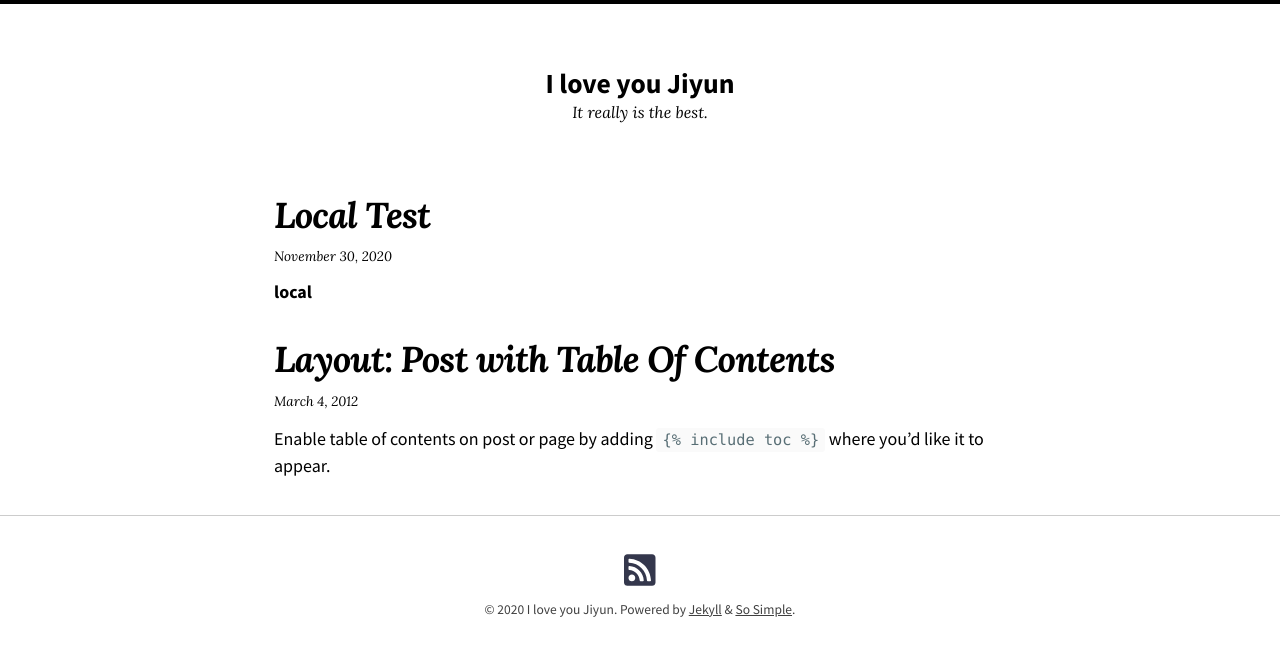
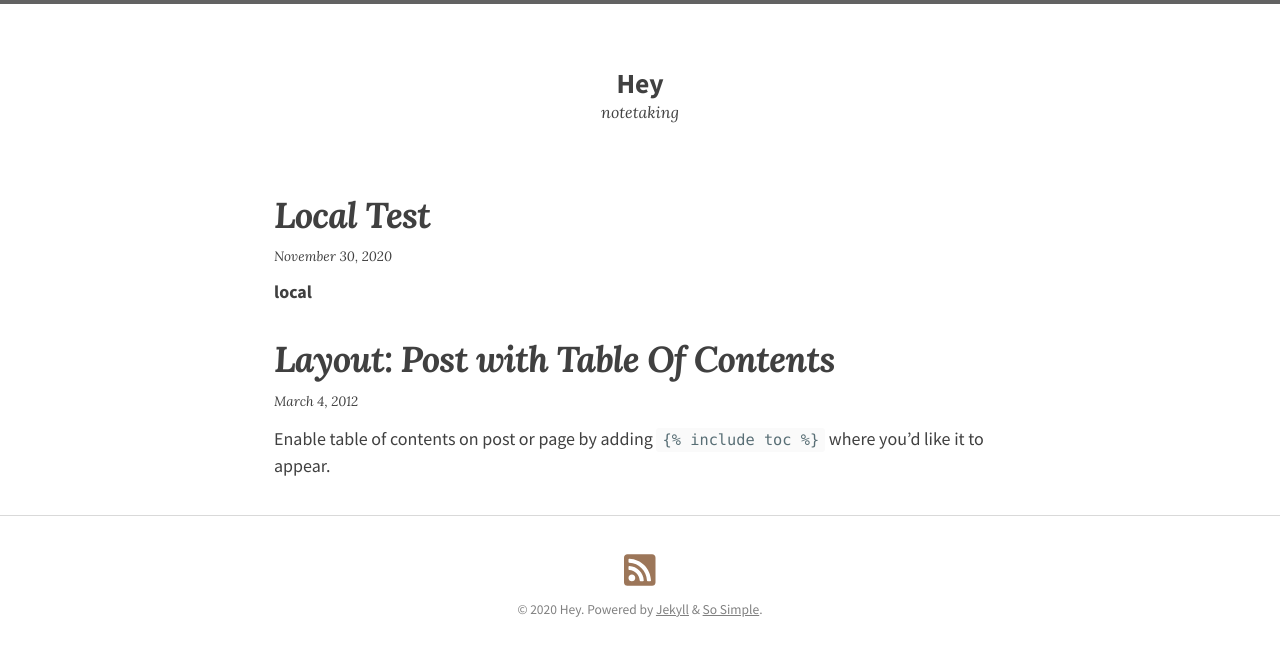
Before and after one commit to alatteaday/alatteaday.github.io, a Jekyll site: the page built from index.md, in a window 1280 px wide. Shown: the top 656 px of the page. Built offline with Jekyll 4.4.1, drawn with Linux system fonts in a browser that asks for light colours; nearby versions of some CDN libraries.

Commit message:
update options

```diff
--- a/_config.yml
+++ b/_config.yml
@@ -15,10 +15,10 @@
 # in the templates via {{ site.myvariable }}.
 # theme: jekyll-theme-so-simple
 remote_theme: "mmistakes/so-simple-theme@3.2.0"
-skin: "/assets/css/skins/default.css"
+skin: "/assets/css/skins/light.css"
 locale: en-US
-title: "I love you Jiyun"
-description: "It really is the best."
+title: "Hey"
+description: "notetaking"
 baseurl: "/" # the subpath of your site, e.g. "/blog"
 url: "https://alatteaday.github.io" # the base hostname & protocol for your site e.g. "https://mmistakes.github.io"
 logo: # path of site logo, e.g. "/images/logo.png"
--- a/assets/css/skins/light.scss
+++ b/assets/css/skins/light.scss
@@ -10,7 +10,7 @@
 /* Colors */
 $base-color: #404040 !default;
 $text-color: #404040 !default;
-$accent-color: #0a71e2 !default;
+$accent-color: #9c7659 !default;
 $nav-color: #fff !default;
 $background-color: #fff !default;
 $nav-background-color: #626262 !default;
```
